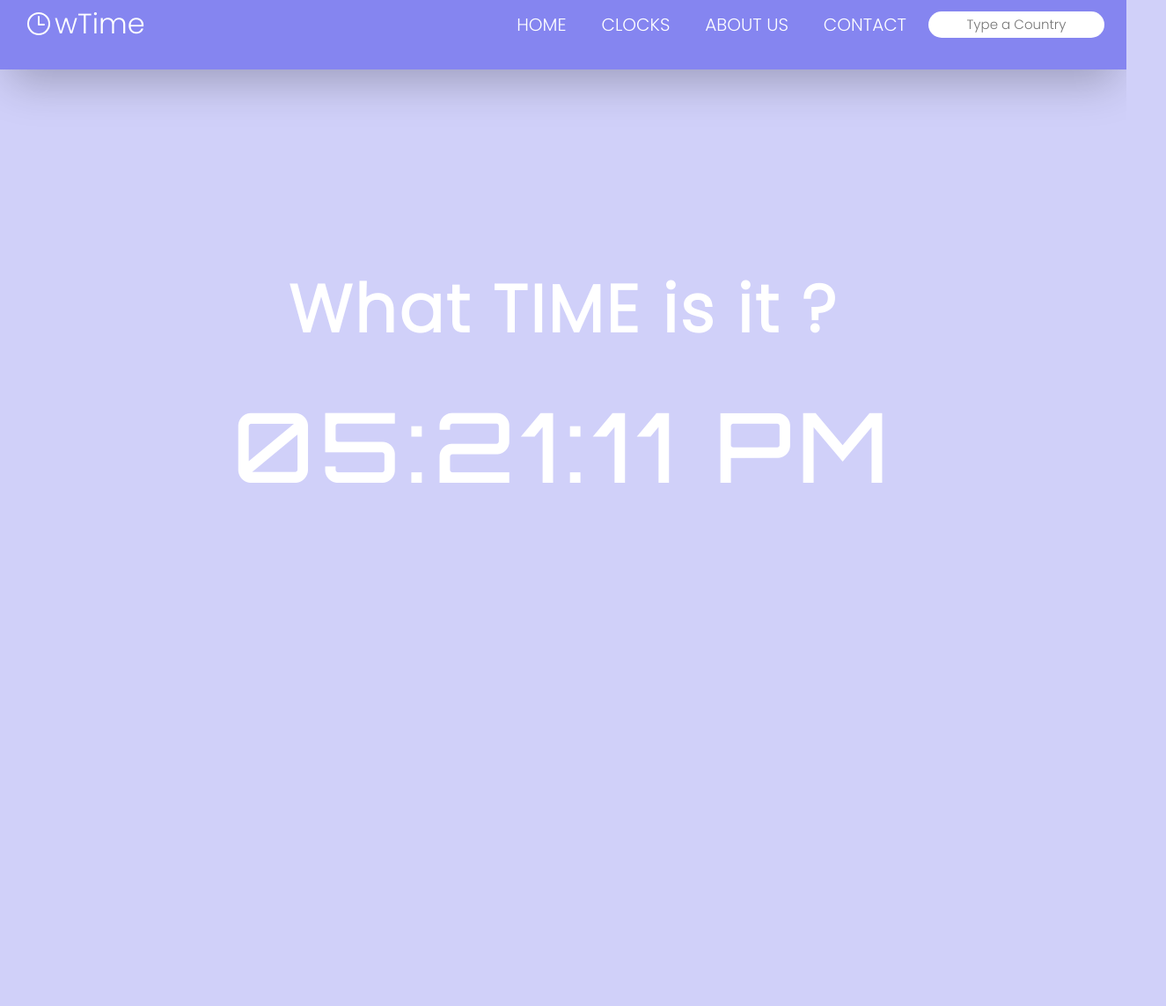
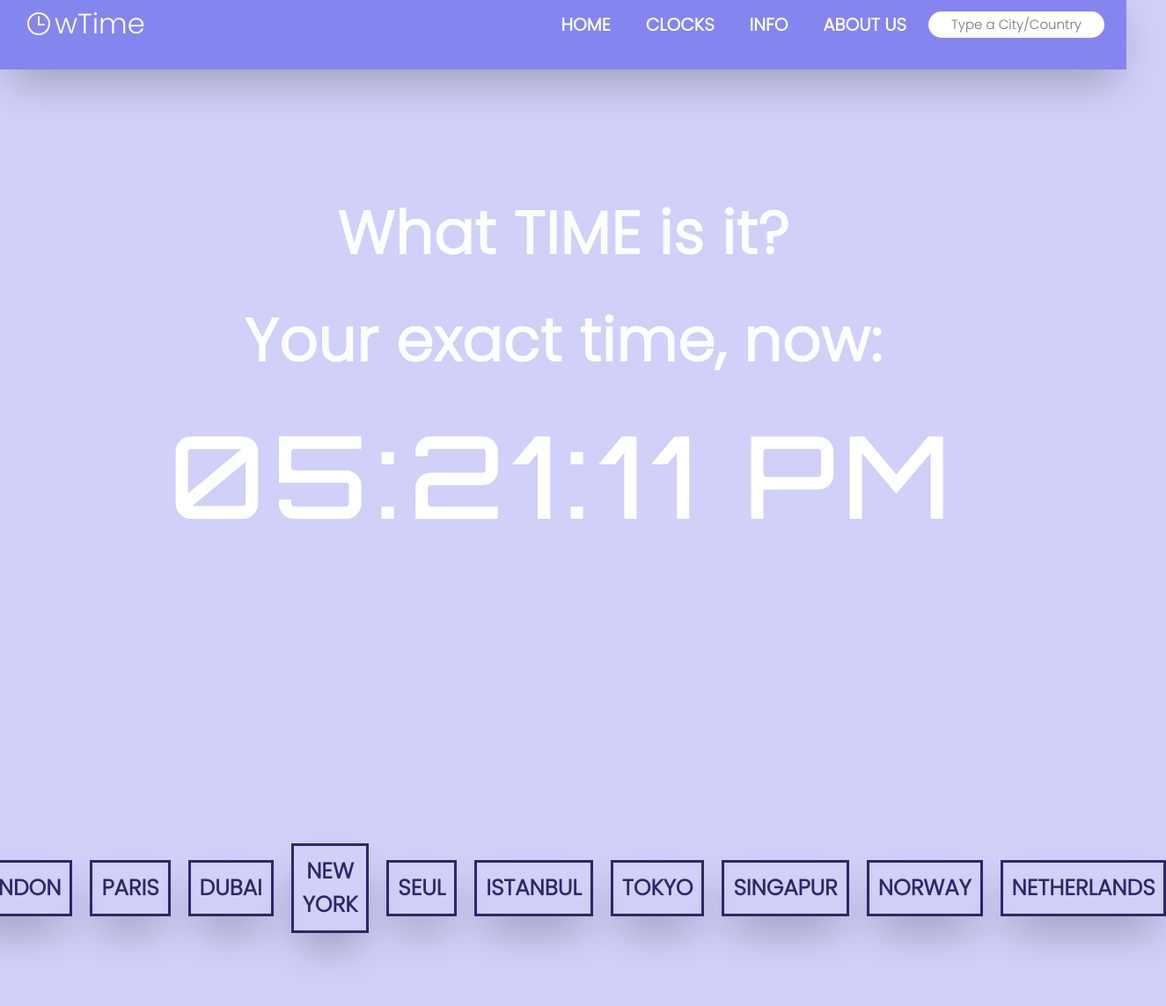
Before and after one commit to semanurbilada/wTime-school-project-website, a plain HTML site: page index.html in a window 1280 px wide. Shown: the part 25-1169 px from the top of the page at 88% size, 1325 px wide, since content can reach past the window. Before the commit the page ends 1120 px from the top, so only its background shows below. Drawn offline with nearby package versions, Linux system fonts and the light colour scheme.

Commit message:
working on the design(html-css) & some fixes (js)

```diff
--- a/index.html
+++ b/index.html
@@ -12,7 +12,7 @@
 </head>
 
 
-<body>
+<body id="bgDark">
 
     <header>
         <div class="container">
@@ -25,12 +25,12 @@
             <nav>
                 <ul>
                     <li><a href="./index.html" class="active">HOME</a></li>
-                    <li><a href="#">CLOCKS</a></li>
+                    <li><a href="#clocks">CLOCKS</a></li>
+                    <li><a href="#">INFO</a></li>
                     <li><a href="#">ABOUT US</a></li>
-                    <li><a href="#">CONTACT</a></li>
                 </ul>
                 <div class="search-bar">
-                    <input type="text" name="txt" placeholder="Type a Country">
+                    <input type="text" name="txt" placeholder="Type a City/Country">
                 </div>
             </nav>
         </div>
@@ -38,9 +38,53 @@
 
 
     <section class="home">
-        <h1>What TIME is it ?</h1>
-        <div class="currentClock" id="currentClock" onload="currentTime()">
-            <script class="current" src= "js/index.js"></script>
+        <h1>What TIME is it?</h1>
+        <h2>Your exact time, now:</h2>
+        <div class="current-time" id="currentClock" onload="currentTime()">
+            <script src= "js/index.js"></script>
+        </div>
+    </section>
+
+
+    <section class="box" id="clocks">
+        <div class="box-item">
+            <p>LONDON</p>
+        </div>
+        <!--
+        <div class="popup-london" id="london">
+            <div class="title">
+                <ion-icon name="close-outline"></ion-icon>
+                <img src="images/london.jpg" alt="">
+                <p>London / United Kindom</p>
+            </div>
+        </div>
+        -->
+        <div class="box-item">
+            <p>PARIS</p>
+        </div>
+        <div class="box-item">
+            <p>DUBAI</p>
+        </div>
+        <div class="box-item">
+            <p>NEW YORK</p>
+        </div>
+        <div class="box-item">
+            <p>SEUL</p>
+        </div>
+        <div class="box-item">
+            <p>ISTANBUL</p>
+        </div>
+        <div class="box-item">
+            <p>TOKYO</p>
+        </div>
+        <div class="box-item">
+            <p>SINGAPUR</p>
+        </div>
+        <div class="box-item">
+            <p>NORWAY</p>
+        </div>
+        <div class="box-item">
+            <p>NETHERLANDS</p>
         </div>
     </section>
 
--- a/js/index.js
+++ b/js/index.js
@@ -29,23 +29,34 @@ currentTime();
 
 
 function londonTime() {
-    pass
-}
-
-
-function dubaiTime() {
-    pass
-}
-
 /*
 const d = new Date();
 const localTime = d.getTime();
 const localOffset = d.getTimezoneOffset() * 60000;
 
 const utc = localTime + localOffset;
-const offset = 4; // UTC of Dubai is +04.00
+const offset = 0; //London's UTC : +00.00
+const london = utc + (3600000 * offset);
+
+const londonTimeNow = new Date(london).toLocaleString();
+console.log(londonTimeNow);
+*/
+}
+londonTime();
+
+
+function dubaiTime() {
+/*
+const d = new Date();
+const localTime = d.getTime();
+const localOffset = d.getTimezoneOffset() * 60000;
+
+const utc = localTime + localOffset;
+const offset = 4; //Dubai's UTC : +00.00
 const dubai = utc + (3600000 * offset);
 
 const dubaiTimeNow = new Date(dubai).toLocaleString();
 console.log(dubaiTimeNow);
 */
+}
+dubaiTime();
--- a/style.css
+++ b/style.css
@@ -11,10 +11,12 @@
 }
 
 :root{
-    --bg: rgb(102, 102, 237, 0.3);
-    --navbar: rgb(102, 102, 237, 0.7);
+    --bg: rgba(102, 102, 237, 0.3);
+    --bg2: rgba(102, 102, 237, 0.4);
+    --navbar: rgba(102, 102, 237, 0.7);
     --text: rgba(53, 53, 131, 0.7);
-    --hover: rgb(102, 39, 178, 0.6);
+    --hover: rgba(102, 39, 178, 0.6);
+    --border: rgb(46, 39, 108);
 }
 
 html{
@@ -23,19 +25,20 @@ html{
     scrollbar-color: var(--navbar);
 }
 
-html::-webkit-scrollbar {
+html::-webkit-scrollbar{
     width: .5rem;
 }
 
-html::-webkit-scrollbar-track {
+html::-webkit-scrollbar-track{
     background-color: var(--bg);
 }
 
 
-html::-webkit-scrollbar-thumb {
+html::-webkit-scrollbar-thumb{
     background-color: var(--navbar);
 }
 
+/* NAVBAR */
 header{
     background-color: var(--navbar);
     width: 100%;
@@ -77,7 +80,7 @@ nav{
 nav ul{
     display: flex;
     gap: 40px;
-    /*font-weight: bold;*/
+    font-weight: bold;
 }
 
 nav ul li{
@@ -93,7 +96,7 @@ nav li a{
 nav li a:before{
     content: "";
     width: 0px;
-    height: 1.5px;
+    height: 2px;
     background-color: white;
     display: block;
     transition: all .3s ease-in-out;
@@ -115,30 +118,79 @@ nav li a:hover{
     border-radius: 25px;
 }
 
+/* HOME PAGE */
 .home{
     position: absolute;
-    top: 90%;
+    top: 80%;
     left: 50%;
     transform: translate(-50%, -50%);
     width: 100%;
     height: 100vh;
     cursor: default;
     color: white;
-    font-size: 50px;
-    letter-spacing: 3px;
+    font-size: 45px;
+    letter-spacing: 1px;
     display: flex;
     flex-direction: column;
-    gap: 30px;
+    gap: 20px;
+}
+
+.current-time{
+    /*
+    border: solid 3px var(--border);
+    border-width: 20px;*/
+    font-family: Orbitron;
+    font-size: 130px;
+    letter-spacing: 9px;
 }
 
 .home h1:hover,
-.currentClock:hover{
+.home h2:hover,
+.current-time:hover{
     color: var(--navbar);
     transition: all .3s ease-in-out;
 }
 
-.currentClock{
-    font-family: Orbitron;
-    font-size: 110px;
-    letter-spacing: 7px;
+/* CLOCKS */
+.box{
+    padding: 80px;
+    margin-top: 800px;
+    margin-bottom: 200px;
+    display: flex;
+    justify-content: center;
+    align-items: center;
+    gap: 20px;
 }
+
+.box-item{
+    border: solid var(--border);
+    border-width: 3px;
+    padding: 10px;
+    box-shadow: 0 25px 50px -12px rgb(0 0 0 / 0.3);
+    cursor: pointer;
+}
+
+.box-item:hover{
+    box-shadow: 0 25px 50px -12px rgb(0 0 0 / 0.5);
+}
+
+.box-item p{
+    color: var(--border);
+    font-size: 25px;
+    font-weight: bold;
+}
+
+.box-item p:hover{
+    font-size: 33px;
+    transition: all .2s ease-in-out;
+}
+
+
+
+/* FOOTER */
+/*
+.footer{
+    background-image: url(images/bg.jpg);
+    background-size: cover;
+    background-attachment: fixed;
+}*/
```
Also changed, not shown: images/london.jpg (added).
